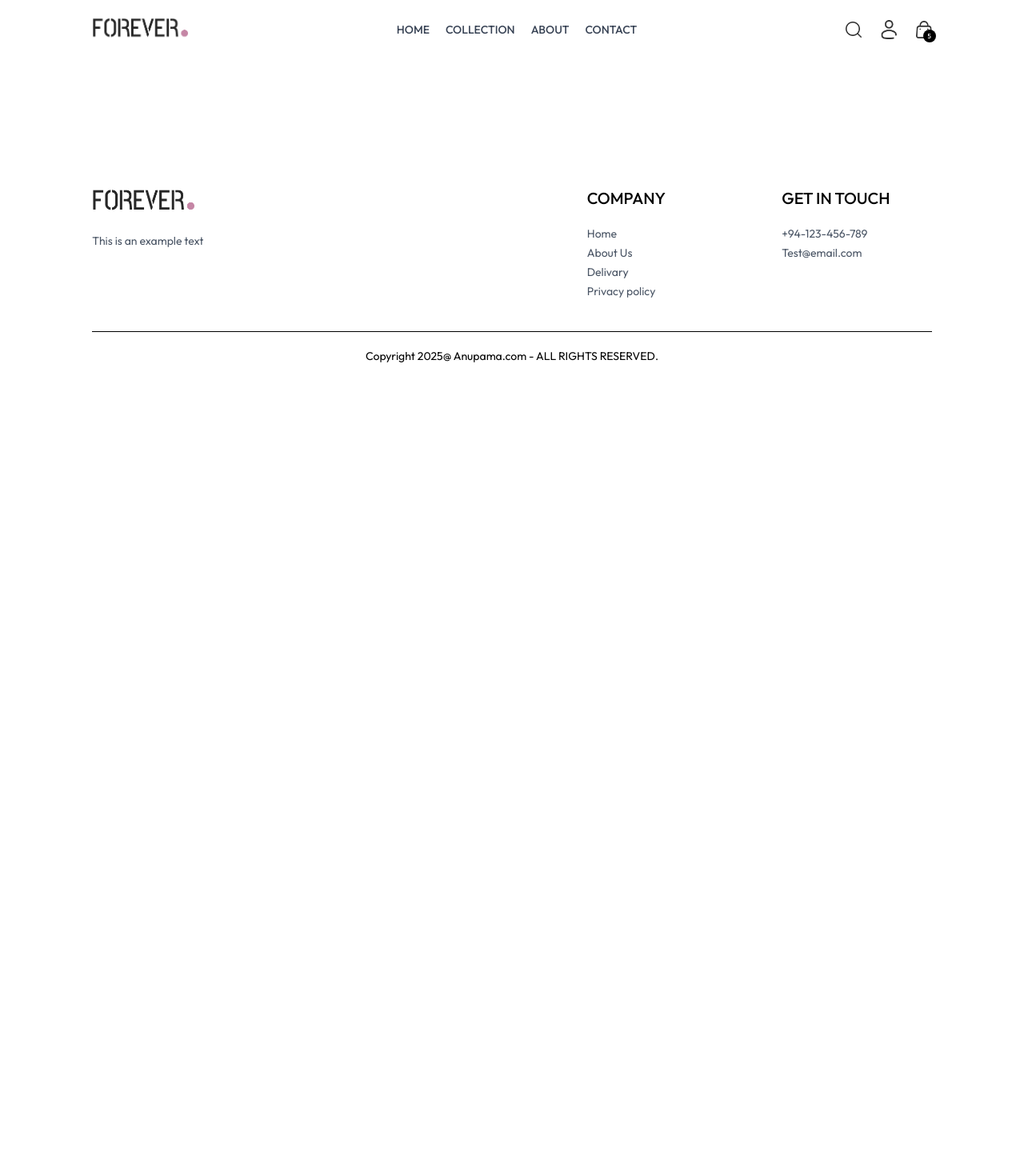
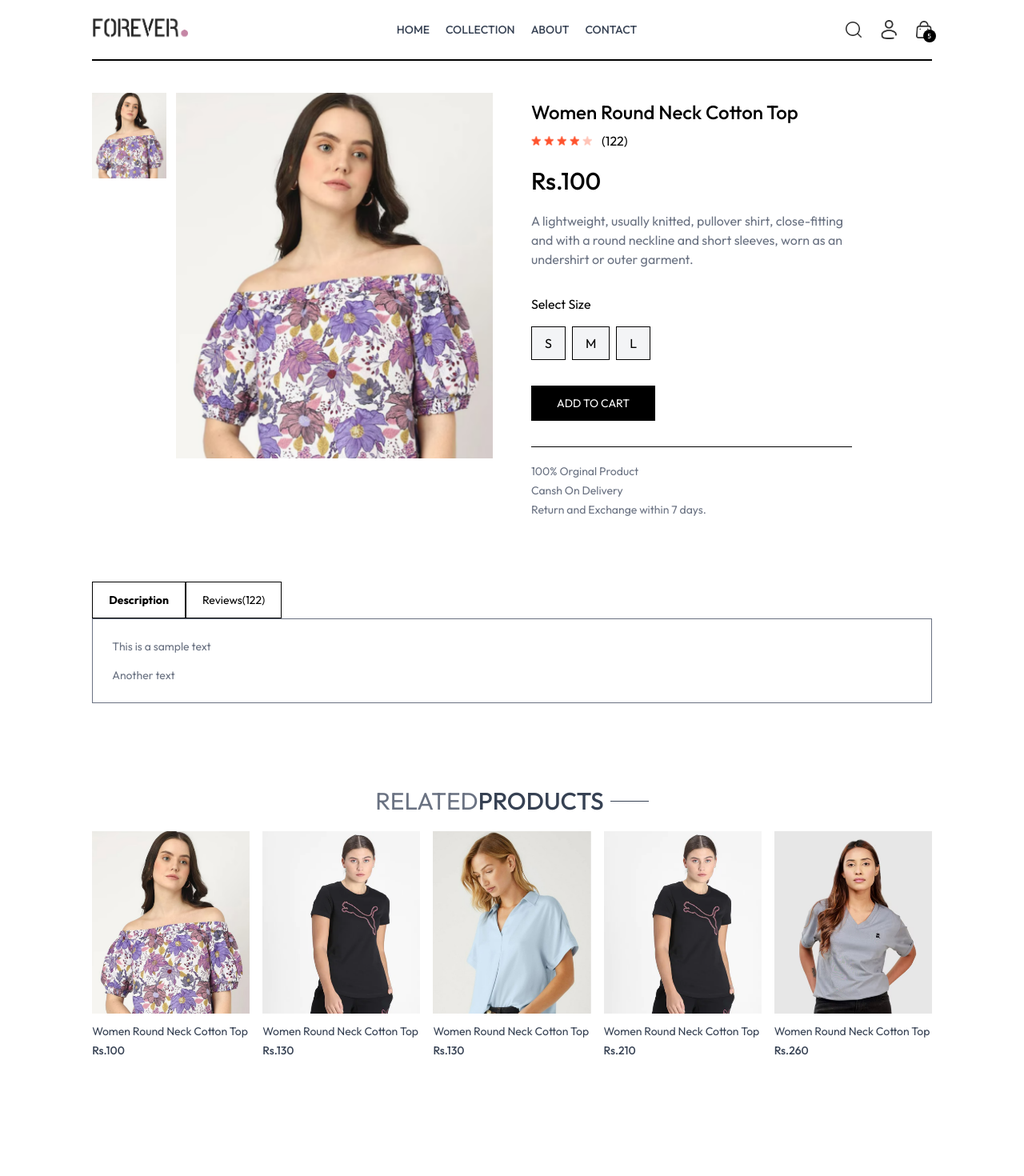
Before and after one commit to Pasiduchamod/Anupama-Collections-frontend, a React (Vite) app: page /product/aaaaa in a window 1280 px wide. Shown: the top 1470 px of the page at 80% size. Before the commit the page ends 800 px from the top, so only its background shows below. Built offline with nearby package versions, Linux system fonts and the light colour scheme.

Commit message:
product page added completely.

```diff
--- /dev/null
+++ b/src/components/RelatedProducts.jsx
@@ -0,0 +1,36 @@
+import React, { useContext, useEffect, useState } from 'react'
+import { ShopContext } from '../context/ShopContext'
+import Title from './Title';
+import ProductItem from './ProductItem';
+
+const RelatedProducts = ({category,subCategory}) => {
+
+    const {products} = useContext(ShopContext);
+    const [related,setRelated] = useState([]);
+
+    useEffect(()=>{
+        if (products.length >0) {
+            let productsCopy = products.slice();
+
+            productsCopy = productsCopy.filter((item)=>category === item.category);
+            productsCopy = productsCopy.filter((item)=> subCategory === item.subCategory);
+
+            setRelated(productsCopy.slice(0,5));
+        }
+    },[products])
+
+  return (
+    <div className='my-24'>
+      <div className='text-center text-3xl py-2'>
+        <Title text1={'RELATED'} text2={"PRODUCTS"}/>
+        </div>
+        <div className='grid grid-cols-2 sm:grid-cols-3 md:grid-cols-4 lg:grid-cols-5 gap-4 gap-y-6'>
+            {related.map((item,index)=>(
+                <ProductItem key={index} id={item._id} name={item.name} price={item.price} image={item.image}/>
+            ))}
+        </div>
+    </div>
+  )
+}
+
+export default RelatedProducts
--- a/src/index.css
+++ b/src/index.css
@@ -17,6 +17,10 @@
   }
 
 
+  ::-webkit-scrollbar{
+    display:none;
+  }
+
   @media (max-width:640px){
     a.active{
         background-color: black;
--- a/src/pages/Product.jsx
+++ b/src/pages/Product.jsx
@@ -1,11 +1,95 @@
-import React from 'react'
+import React, { useContext, useEffect, useState } from 'react'
+import { useParams } from 'react-router-dom'
+import { ShopContext } from '../context/ShopContext';
+import { assets, products } from '../assets/assets';
+import RelatedProducts from '../components/RelatedProducts';
 
 const Product = () => {
-  return (
-    <div>
 
+  const {productId} = useParams();
+  const {Products,currency} = useContext(ShopContext);
+  const [productData,setProductData] = useState(false);
+  const [image,setImage] = useState('')
+  const [size,setSize] = useState('')
+
+  const fetchProductData = async ()=>{
+    products.map((item)=>{
+      if(item._id === productId){
+        setProductData(item)
+        setImage(item.image[0])
+        console.log(item)
+        return null;
+      }
+    })
+  }
+
+useEffect(()=>{
+  fetchProductData();
+},[productId])
+
+  return productData? (
+    <div className='border-t-2 pt-10 transition-opacity ease-in duration-500 opacity-100'>
+      <div className='flex gap-12 sm:gap-12 flex-col sm:flex-row'>
+        {/*Product Images*/}
+        <div className='flex-1 flex flex-col-reverse gap-3 sm:flex-row '>
+          <div className='flex sm:flex-col overflow-x-auto sm:overflow-y-scroll justify-between sm:justify-normal sm:w-[18.7%] w-full'>
+            {
+              productData.image.map((item,index)=>(
+                <img onClick={()=>setImage(item)} src={item} key={index} className='w-[24%] sm:w-full sm:mb-3 flex-shrink-0 cursor-pointer'/>
+              ))
+            }
+          </div>
+          <div className='w-full sm:w-[80%]'>
+            <img className='w-full h-auto' src={image}/>
+          </div>
+        </div>
+
+        {/*Product info*/}
+        <div className='flex-1'>
+            <h1 className='font-medium text-2xl mt-2'>{productData.name}</h1>
+            <div className='flex items-center gap-1 mt-2'>
+              <img src={assets.star_icon} alt="" className="w-3 5" />
+              <img src={assets.star_icon} alt="" className="w-3 5" />
+              <img src={assets.star_icon} alt="" className="w-3 5" />
+              <img src={assets.star_icon} alt="" className="w-3 5" />
+              <img src={assets.star_dull_icon} alt="" className="w-3 5" />
+              <p className='pl-2'>(122)</p>
+            </div>
+            <p className='mt-5 text-3xl font-medium'>{currency}{productData.price}</p>
+            <p className='mt-5 text-gray-500 md:w-4/5'>{productData.description}</p>
+            <div className='flex flex-col gap-4 my-8'>
+              <p>Select Size</p>
+              <div className='flex gap-2'>
+                {productData.sizes.map((item,index)=>(
+                  <button onClick={()=>setSize(item)} className={`cursor-pointer border py-2 px-4 bg-gray-100 ${item === size ? 'border-orange-500' : ''}`} key={index}>{item}</button>
+                ))}
+              </div>
+            </div>
+            <button className='bg-black text-white px-8 py-3 text-sm active:bg-gray-700'>ADD TO CART</button>
+            <hr className='mt-8 sm:w-4/5'/>
+            <div className='text-sm text-gray-500 mt-5 flex flex-col gap-1'>
+              <p>100% Orginal Product</p>
+              <p>Cansh On Delivery</p>
+              <p>Return and Exchange within 7 days.</p>
+            </div>
+        </div>
+      </div>
+      {/*-----Descition and Review Section---------*/}
+      <div className='mt-20'>
+        <div className='flex'>
+          <b className='border px-5 py-3 text-sm'>Description</b>
+          <p className='border px-5 py-3 text-sm'>Reviews(122)</p>
+        </div>
+        <div className='flex flex-col gap-4 border px-6 py-6 text-sm text-gray-500'>
+          <p>This is a sample text</p>
+          <p>Another text</p>
+        </div>
+      </div>
+
+      {/*-------Related Products-------*/}
+      <RelatedProducts category={productData.category} subCategory={productData.subCategory}/>
     </div>
-  )
+  ):<div className='opacity-0'></div>
 }
 
 export default Product
```
